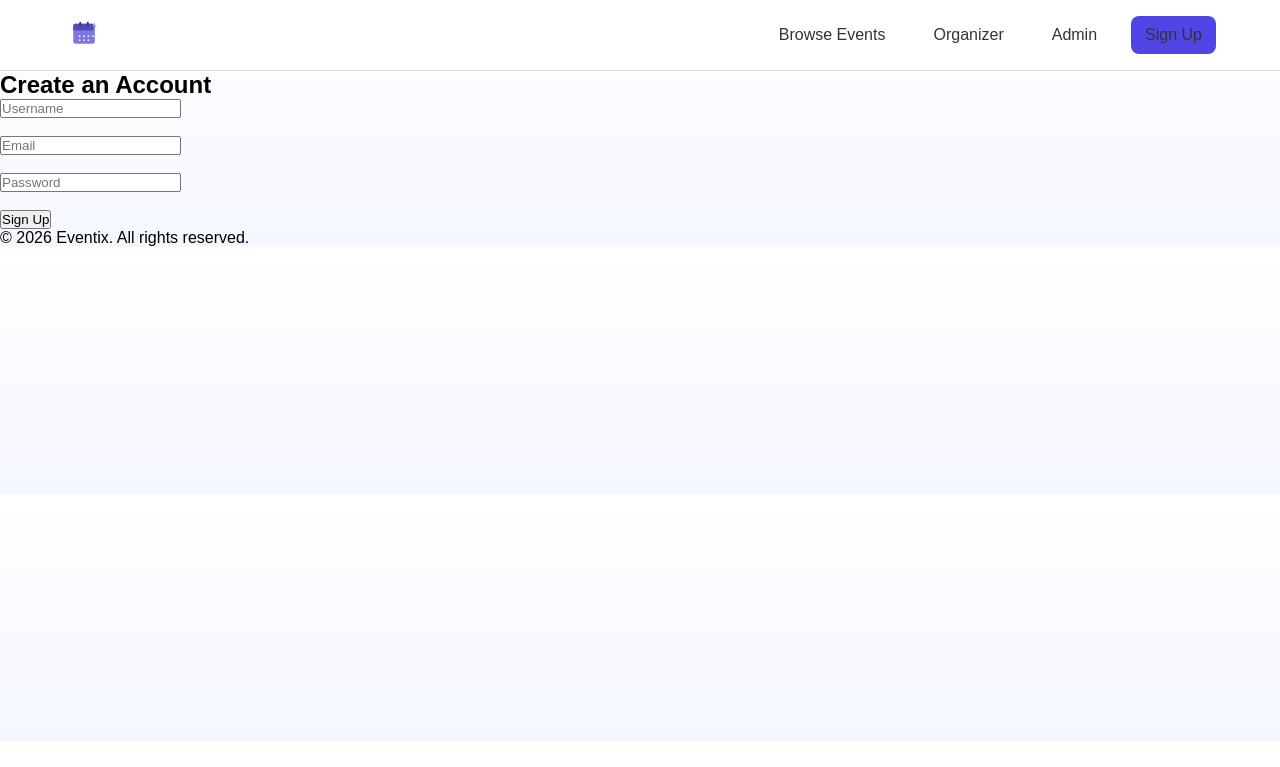
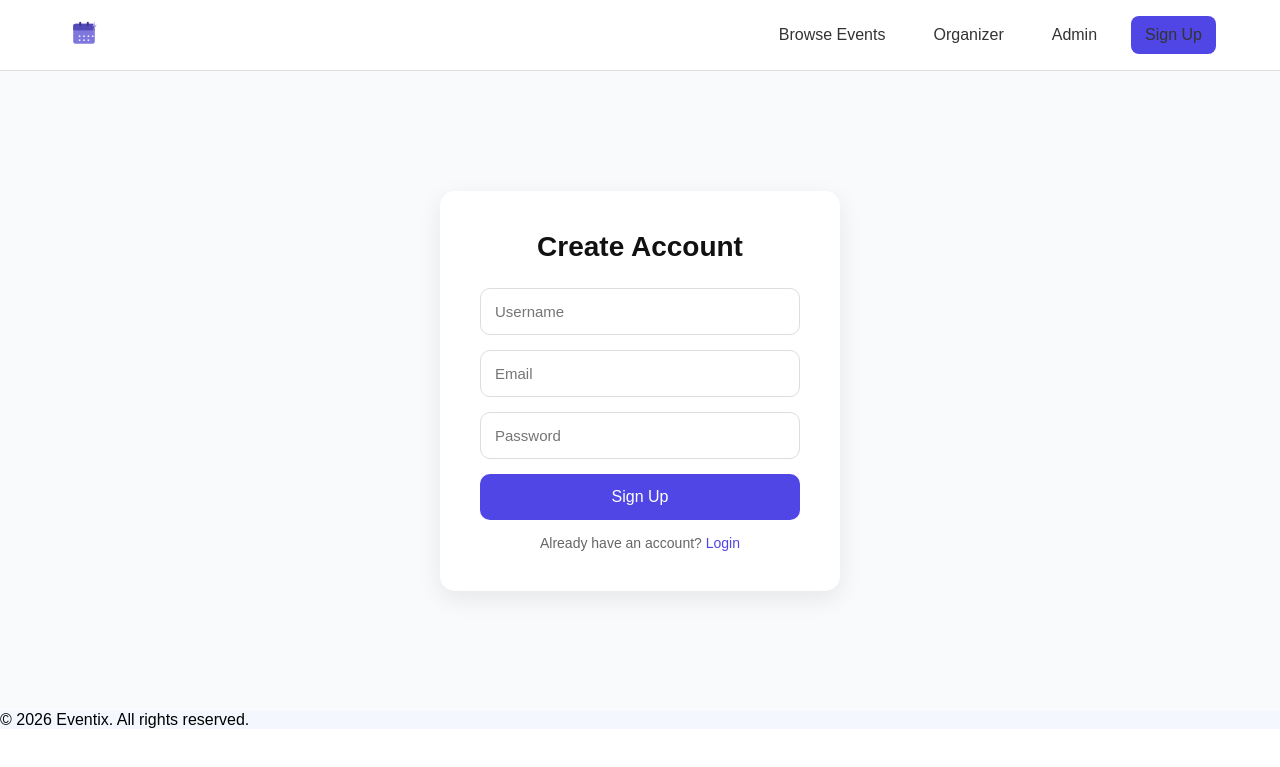
Before and after one commit to nishant-b-bit/AI39-C--Group-7-College_Event_Management_System, a Flask app: page /signup in a window 1280 px wide. Shown: the top 767 px of the page. Run offline with Flask 3, Linux system fonts and the light colour scheme.

Commit message:
changed the code

```diff
--- a/app/Templates/signup.html
+++ b/app/Templates/signup.html
@@ -1,19 +1,31 @@
 {% extends 'common/base.html' %}
 
 {% block title %}
-Signup Page
+Signup
+{% endblock %}
+
+{% block extra_css %}
+<link rel="stylesheet" href="{{ url_for('static', filename='css/signup.css') }}">
 {% endblock %}
 
 {% block content %}
 
-<h2>Create an Account</h2>
+<div class="signup-container">
+    <div class="signup-box">
 
-<form>
-    <input type="text" placeholder="Username"><br><br>
-    <input type="email" placeholder="Email"><br><br>
-    <input type="password" placeholder="Password"><br><br>
+        <h2>Create Account</h2>
 
-    <button type="submit">Sign Up</button>
-</form>
+        <form>
+            <input type="text" placeholder="Username" required>
+            <input type="email" placeholder="Email" required>
+            <input type="password" placeholder="Password" required>
+
+            <button type="submit">Sign Up</button>
+        </form>
+
+        <p>Already have an account? <a href="#">Login</a></p>
+
+    </div>
+</div>
 
 {% endblock %}
```
